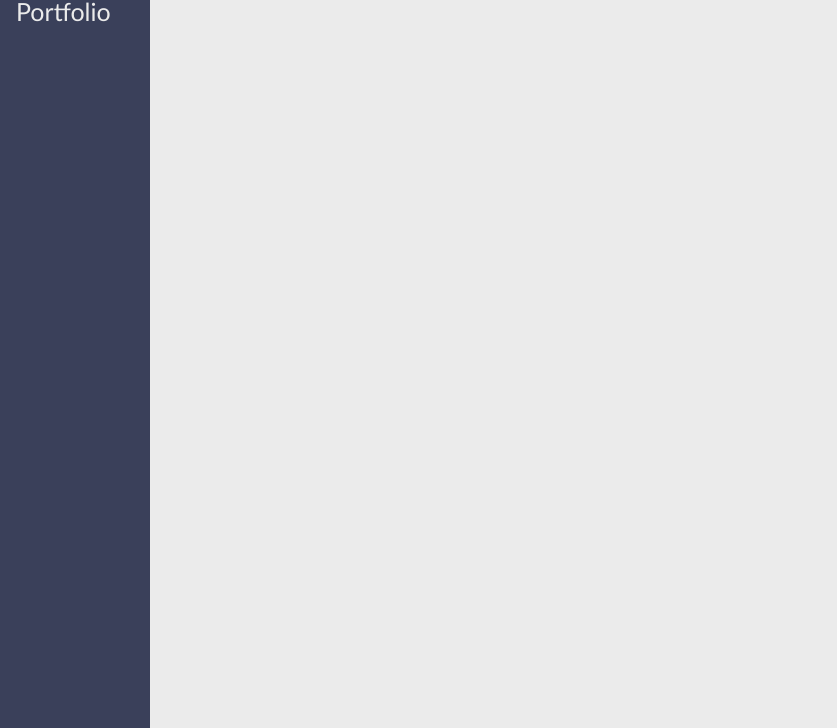
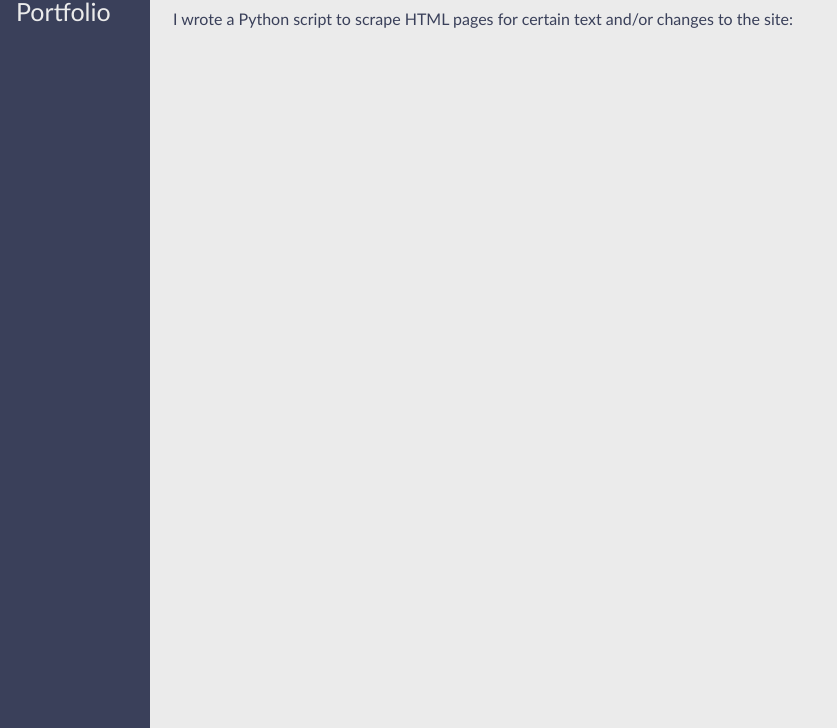
Before and after one commit to hmccree/portfolio-feb-2019, a plain HTML site: page projects.html in a window 1280 px wide. Shown: the part 72-800 px from the top of the page, without its empty margins (0-837 px from the left). Drawn offline with Linux system fonts and the light colour scheme.

Commit message:
started portfolio

```diff
--- a/projects.html
+++ b/projects.html
@@ -16,7 +16,7 @@
             <!-- <a href="#clients">Clients</a>
             <a href="#contact">Contact</a> -->
         </div>
-        <div>
-        </div>
+        <p>I wrote a Python script to scrape HTML pages for certain text and/or changes to the site:</p>
+        <!--Image from project here-->
     </body>
 </html>
--- a/style.css
+++ b/style.css
@@ -6,7 +6,8 @@ header {
     margin-top: 2%;
 }
 p {
-    margin-left: 2%
+    margin-left: 2%;
+    color: #3A405A;
 }
 body {
     background-color: #EBEBEB;
```
Also changed, not shown: index.html (+0 -3 lines).
